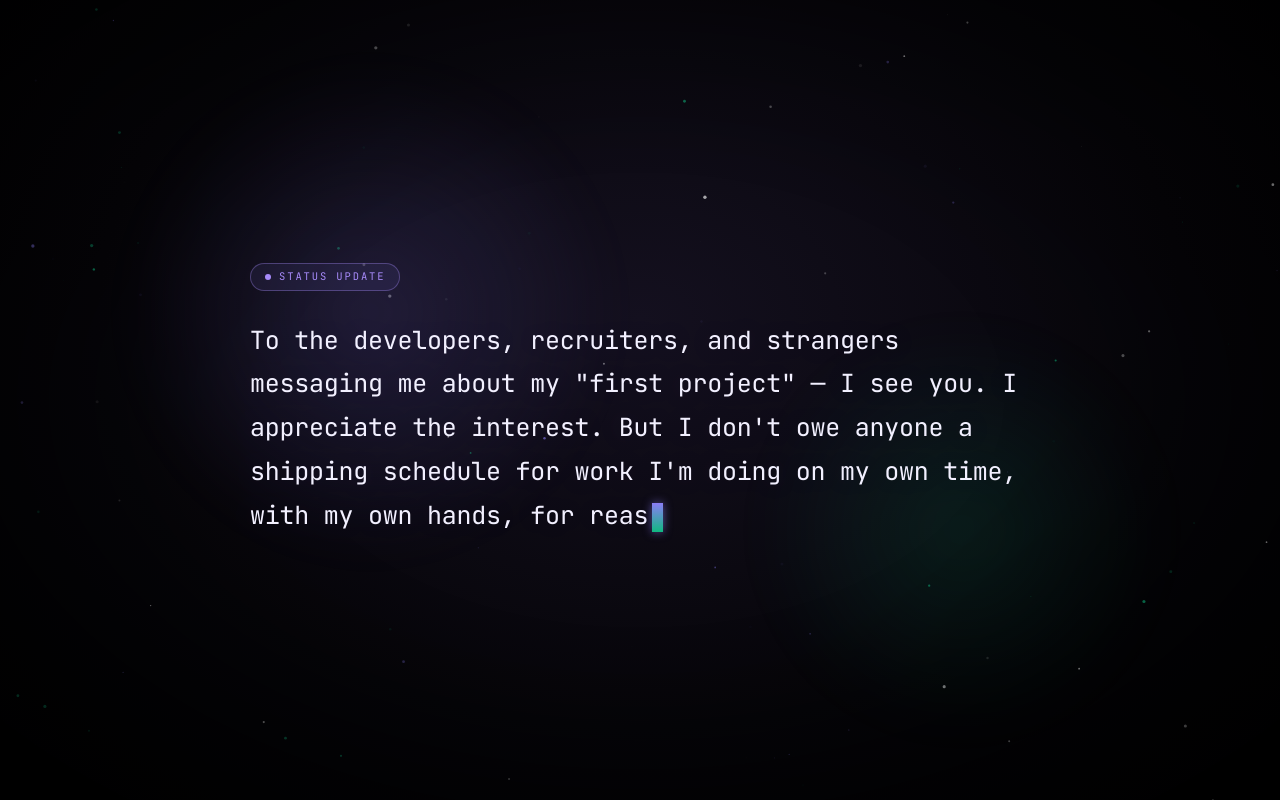
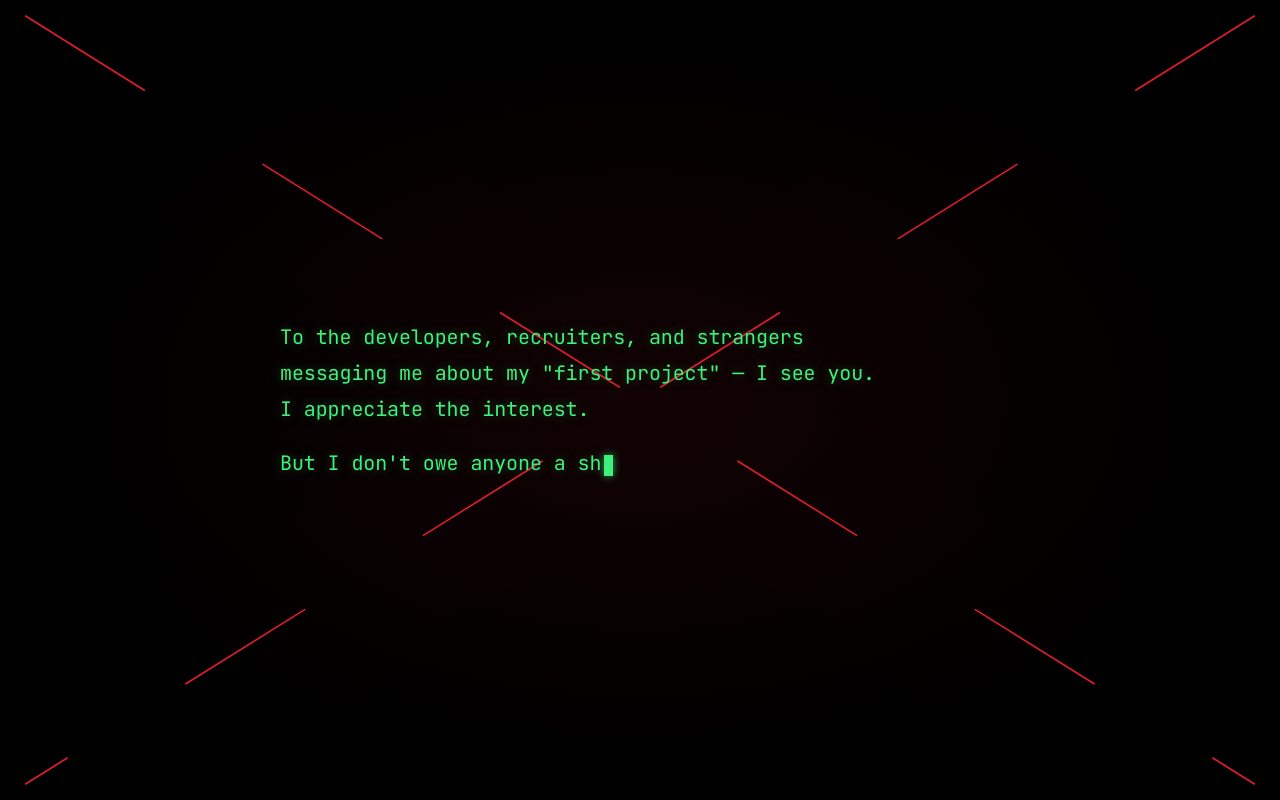
Before and after one commit to codebymehran/portfolio, a Next.js app: page / in a window 1280 px wide. Built offline with nearby package versions, Linux system fonts and the light colour scheme.

Commit message:
big cross and line by line

```diff
--- a/app/page.tsx
+++ b/app/page.tsx
@@ -2,70 +2,77 @@
 
 import { useState, useEffect, useRef } from "react";
 
-const MESSAGE =
-  `To the developers, recruiters, and strangers messaging me about my "first project" — I see you. I appreciate the interest. But I don't owe anyone a shipping schedule for work I'm doing on my own time, with my own hands, for reasons that are mine. I'm a developer by trade, but a philosopher and historian by habit — I've learned that anything worth building is built on someone else's timeline only if you let it be. I've spent years writing code for other people's deadlines. This one's mine. Twenty-two apps, real stack, real users, built the hard way — and it'll be done when it's done right, not when it's convenient for your inbox. Bookmark it. Or don't. Either way, I'm not rushing.`;
-
-function Starfield() {
-  const ref = useRef<HTMLCanvasElement>(null);
-  useEffect(() => {
-    const el = ref.current;
-    if (!el) return;
-    const ctx = el.getContext("2d");
-    if (!ctx) return;
-    const resize = () => { el.width = el.offsetWidth; el.height = el.offsetHeight; };
-    resize();
-    window.addEventListener("resize", resize);
-    const stars = Array.from({ length: 120 }, () => ({
-      x: Math.random(), y: Math.random(),
-      r: 0.4 + Math.random() * 1.3,
-      speed: 0.003 + Math.random() * 0.01,
-      phase: Math.random() * Math.PI * 2,
-      peak: 0.15 + Math.random() * 0.6,
-      col: Math.random() > 0.7 ? "139,124,246" : Math.random() > 0.5 ? "16,185,129" : "255,255,255",
-    }));
-    let t = 0;
-    let raf: number;
-    const draw = () => {
-      ctx.clearRect(0, 0, el.width, el.height);
-      t += 0.01;
-      stars.forEach(s => {
-        const o = s.peak * (0.5 + 0.5 * Math.sin(t * s.speed * 60 + s.phase));
-        ctx.beginPath();
-        ctx.arc(s.x * el.width, s.y * el.height, s.r, 0, Math.PI * 2);
-        ctx.fillStyle = `rgba(${s.col},${o})`;
-        ctx.fill();
-      });
-      raf = requestAnimationFrame(draw);
-    };
-    draw();
-    return () => { cancelAnimationFrame(raf); window.removeEventListener("resize", resize); };
-  }, []);
-  return <canvas ref={ref} style={{ position: "absolute", inset: 0, width: "100%", height: "100%" }} />;
-}
+const LINES = [
+  `To the developers, recruiters, and strangers`,
+  `messaging me about my "first project" — I see you.`,
+  `I appreciate the interest.`,
+  ``,
+  `But I don't owe anyone a shipping schedule`,
+  `for work I'm doing on my own time,`,
+  `with my own hands, for reasons that are mine.`,
+  ``,
+  `I'm a developer by trade,`,
+  `but a philosopher and historian by habit —`,
+  `I've learned that anything worth building`,
+  `is built on someone else's timeline only if you let it be.`,
+  ``,
+  `I've spent years writing code for other people's deadlines.`,
+  `This one's mine.`,
+  ``,
+  `Twenty-two apps. Real stack. Real users.`,
+  `Built the hard way.`,
+  ``,
+  `It'll be done when it's done right —`,
+  `not when it's convenient for your inbox.`,
+  ``,
+  `Bookmark it. Or don't.`,
+  `Either way, I'm not rushing.`,
+];
 
 export default function Home() {
-  const [typed, setTyped] = useState("");
-  const [done, setDone] = useState(false);
-  const indexRef = useRef(0);
+  const [crossDrawn, setCrossDrawn] = useState(false);
+  const [lineIdx, setLineIdx] = useState(0);
+  const [charIdx, setCharIdx] = useState(0);
+  const [doneTyping, setDoneTyping] = useState(false);
 
+  // Trigger cross draw-in on mount
   useEffect(() => {
-    const interval = setInterval(() => {
-      indexRef.current += 1;
-      setTyped(MESSAGE.slice(0, indexRef.current));
-      if (indexRef.current >= MESSAGE.length) {
-        clearInterval(interval);
-        setDone(true);
+    const t = setTimeout(() => setCrossDrawn(true), 150);
+    return () => clearTimeout(t);
+  }, []);
+
+  // Start typing after cross finishes drawing
+  useEffect(() => {
+    if (!crossDrawn) return;
+    const delay = setTimeout(() => setLineIdx(0), 900);
+    return () => clearTimeout(delay);
+  }, [crossDrawn]);
+
+  // Typewriter logic — line by line
+  useEffect(() => {
+    if (!crossDrawn || lineIdx >= LINES.length) {
+      if (lineIdx >= LINES.length && crossDrawn) setDoneTyping(true);
+      return;
     }
-    }, 24);
-    return () => clearInterval(interval);
-  }, []);
+    const currentLine = LINES[lineIdx];
+    if (charIdx < currentLine.length) {
+      const t = setTimeout(() => setCharIdx(c => c + 1), 30);
+      return () => clearTimeout(t);
+    } else {
+      const t = setTimeout(() => {
+        setLineIdx(i => i + 1);
+        setCharIdx(0);
+      }, currentLine === "" ? 120 : 260);
+      return () => clearTimeout(t);
+    }
+  }, [crossDrawn, lineIdx, charIdx]);
 
   return (
     <main
       style={{
         position: "fixed",
         inset: 0,
-        background: "radial-gradient(ellipse at 50% 40%, #14101f 0%, #060509 60%, #000 100%)",
+        background: "#000",
         display: "flex",
         alignItems: "center",
         justifyContent: "center",
@@ -74,68 +81,102 @@ export default function Home() {
         fontFamily: "'JetBrains Mono', monospace",
       }}
     >
-      {/* starfield */}
-      <Starfield />
+      {/* ── BIG RED CROSS ── */}
+      <svg
+        viewBox="0 0 100 100"
+        preserveAspectRatio="none"
+        style={{ position: "absolute", inset: 0, width: "100%", height: "100%", pointerEvents: "none" }}
+      >
+        <line
+          x1="2" y1="2" x2="98" y2="98"
+          stroke="#e11d2e"
+          strokeWidth="1.6"
+          strokeLinecap="round"
+          vectorEffect="non-scaling-stroke"
+          style={{
+            strokeDasharray: 140,
+            strokeDashoffset: crossDrawn ? 0 : 140,
+            transition: "stroke-dashoffset 0.7s cubic-bezier(.4,0,.2,1)",
+            filter: "drop-shadow(0 0 10px rgba(225,29,46,0.7))",
+          }}
+        />
+        <line
+          x1="98" y1="2" x2="2" y2="98"
+          stroke="#e11d2e"
+          strokeWidth="1.6"
+          strokeLinecap="round"
+          vectorEffect="non-scaling-stroke"
+          style={{
+            strokeDasharray: 140,
+            strokeDashoffset: crossDrawn ? 0 : 140,
+            transition: "stroke-dashoffset 0.7s cubic-bezier(.4,0,.2,1) 0.15s",
+            filter: "drop-shadow(0 0 10px rgba(225,29,46,0.7))",
+          }}
+        />
+      </svg>
 
-      {/* glow orbs */}
-      <div style={{ position: "absolute", top: "10%", left: "8%", width: "40vw", height: "40vw", maxWidth: 500, maxHeight: 500, borderRadius: "50%", background: "radial-gradient(circle, rgba(139,124,246,0.16) 0%, transparent 70%)", filter: "blur(20px)", animation: "orbFloat 9s ease-in-out infinite" }} />
-      <div style={{ position: "absolute", bottom: "5%", right: "10%", width: "35vw", height: "35vw", maxWidth: 420, maxHeight: 420, borderRadius: "50%", background: "radial-gradient(circle, rgba(16,185,129,0.12) 0%, transparent 70%)", filter: "blur(20px)", animation: "orbFloat 11s ease-in-out infinite reverse" }} />
-
-      {/* vignette */}
-      <div style={{ position: "absolute", inset: 0, background: "radial-gradient(ellipse at 50% 50%, transparent 40%, rgba(0,0,0,0.6) 100%)", pointerEvents: "none" }} />
-
-      {/* content */}
-      <div style={{ position: "relative", zIndex: 2, maxWidth: 780, width: "100%" }}>
+      {/* faint red glow wash */}
       <div
         style={{
-            display: "inline-flex",
-            alignItems: "center",
-            gap: 8,
-            fontSize: 10.5,
-            letterSpacing: "0.18em",
-            textTransform: "uppercase",
-            color: "#a78bfa",
-            padding: "5px 14px",
-            borderRadius: 20,
-            border: "1px solid rgba(167,139,250,0.35)",
-            background: "rgba(139,124,246,0.08)",
-            marginBottom: 28,
-            animation: "fadeIn 0.6s ease",
+          position: "absolute",
+          inset: 0,
+          background: "radial-gradient(ellipse at 50% 50%, rgba(225,29,46,0.08) 0%, transparent 65%)",
+          opacity: crossDrawn ? 1 : 0,
+          transition: "opacity 1s ease",
+          pointerEvents: "none",
+        }}
+      />
+
+      {/* ── TEXT ── */}
+      <div
+        style={{
+          position: "relative",
+          zIndex: 2,
+          maxWidth: 720,
+          width: "100%",
+          opacity: crossDrawn ? 1 : 0,
+          transition: "opacity 0.6s ease 0.6s",
         }}
       >
-          <span style={{ width: 6, height: 6, borderRadius: "50%", background: "#a78bfa", boxShadow: "0 0 8px #a78bfa", animation: "pingDot 2s cubic-bezier(0.4,0,0.6,1) infinite" }} />
-          status update
-        </div>
-
+        {LINES.slice(0, lineIdx + 1).map((line, i) => {
+          const isCurrent = i === lineIdx;
+          const text = isCurrent ? line.slice(0, charIdx) : line;
+          return (
             <p
+              key={i}
               style={{
-            fontSize: "clamp(17px, 2.6vw, 25px)",
-            lineHeight: 1.75,
-            color: "#f2f0ff",
-            letterSpacing: "-0.01em",
                 margin: 0,
-            textShadow: "0 0 30px rgba(139,124,246,0.15)",
+                minHeight: line === "" ? "0.9em" : "auto",
+                fontSize: "clamp(15px, 2.1vw, 20px)",
+                lineHeight: 1.8,
+                color: "#3ef07c",
+                letterSpacing: "-0.005em",
+                textShadow: "0 0 12px rgba(62,240,124,0.35)",
               }}
             >
-          {typed}
+              {text}
+              {isCurrent && !doneTyping && (
                 <span
                   style={{
                     display: "inline-block",
-              width: 11,
-              height: "1.15em",
-              background: "linear-gradient(180deg, #8B7CF6, #10B981)",
-              marginLeft: 4,
+                    width: 9,
+                    height: "1.05em",
+                    background: "#3ef07c",
+                    marginLeft: 3,
                     verticalAlign: "text-bottom",
-              boxShadow: "0 0 10px rgba(139,124,246,0.6)",
-              animation: "caretBlink 0.9s steps(1) infinite",
+                    boxShadow: "0 0 8px rgba(62,240,124,0.7)",
+                    animation: "caretBlink 0.85s steps(1) infinite",
                   }}
                 />
+              )}
             </p>
+          );
+        })}
 
-        {done && (
+        {doneTyping && (
           <div
             style={{
-              marginTop: 40,
+              marginTop: 36,
               display: "flex",
               alignItems: "center",
               gap: 14,
@@ -143,12 +184,12 @@ export default function Home() {
               flexWrap: "wrap",
             }}
           >
-            <div style={{ width: 32, height: 1, background: "linear-gradient(90deg, #8B7CF6, transparent)" }} />
-            <span style={{ fontSize: 11, letterSpacing: "0.14em", textTransform: "uppercase", color: "rgba(255,255,255,0.35)" }}>
+            <div style={{ width: 32, height: 1, background: "linear-gradient(90deg, #3ef07c, transparent)" }} />
+            <span style={{ fontSize: 11, letterSpacing: "0.14em", textTransform: "uppercase", color: "rgba(62,240,124,0.5)" }}>
               Mehran Khan
             </span>
             <span style={{ fontSize: 10, color: "rgba(255,255,255,0.2)" }}>·</span>
-            <span style={{ fontSize: 11, letterSpacing: "0.1em", color: "rgba(255,255,255,0.25)" }}>
+            <span style={{ fontSize: 11, letterSpacing: "0.1em", color: "rgba(255,255,255,0.3)" }}>
               developer · philosopher · historian
             </span>
           </div>
@@ -158,9 +199,7 @@ export default function Home() {
       <style>{`
         @import url('https://fonts.googleapis.com/css2?family=JetBrains+Mono:wght@400;500;600&display=swap');
         @keyframes caretBlink { 0%, 49% { opacity: 1 } 50%, 100% { opacity: 0 } }
-        @keyframes pingDot { 0%{box-shadow:0 0 0 0 rgba(167,139,250,0.7)} 60%{box-shadow:0 0 0 7px rgba(167,139,250,0)} 100%{box-shadow:0 0 0 0 rgba(167,139,250,0)} }
         @keyframes fadeIn { from{opacity:0; transform:translateY(6px)} to{opacity:1; transform:none} }
-        @keyframes orbFloat { 0%,100%{transform:translate(0,0)} 50%{transform:translate(20px,-20px)} }
         * { box-sizing: border-box; }
       `}</style>
     </main>
```
Lines whose indentation alone changed are shown as unchanged.
